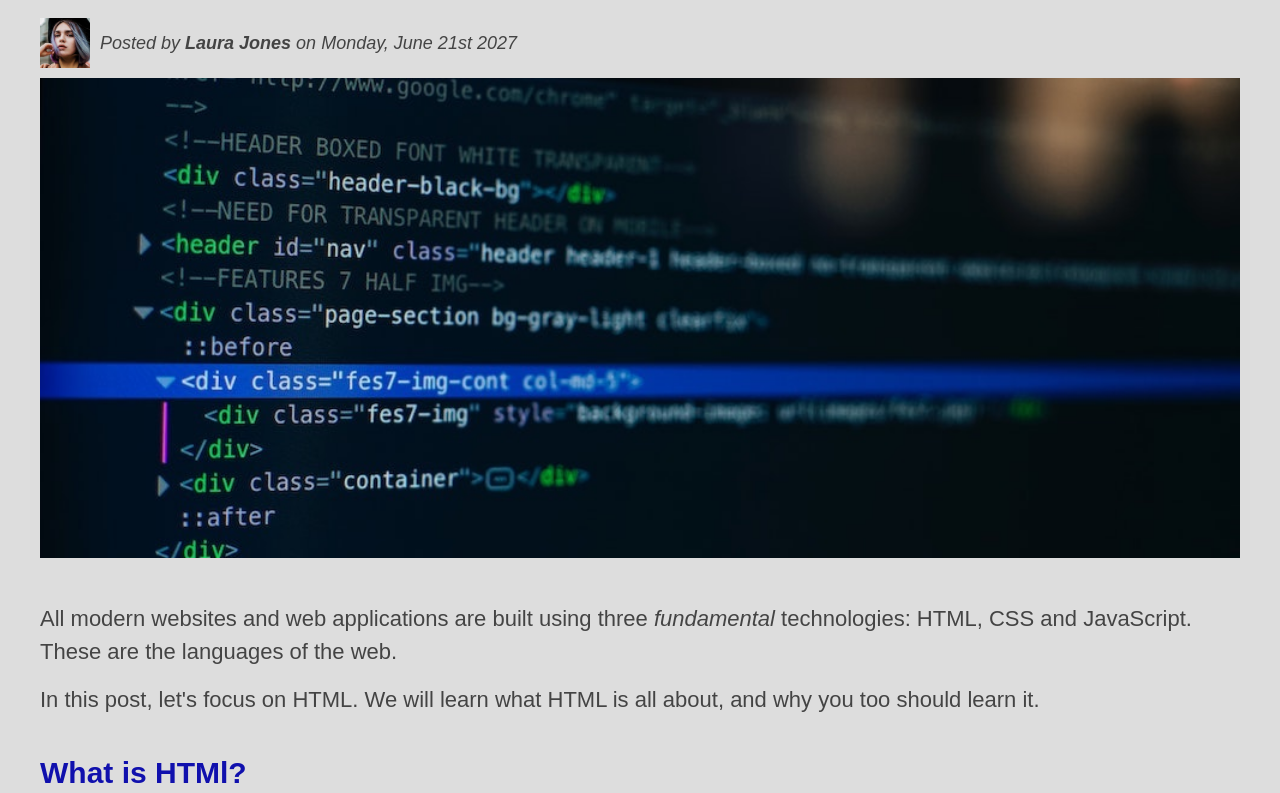
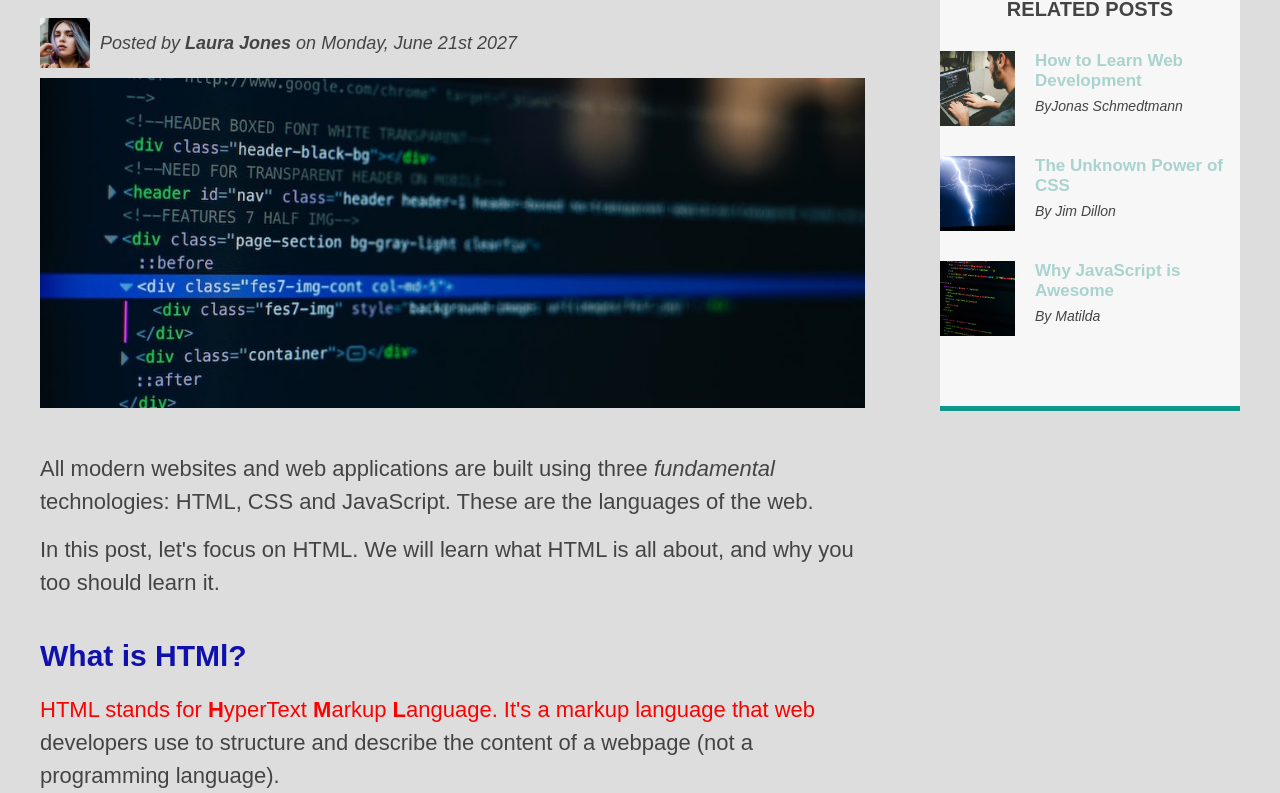
Before and after one commit to Josh-215/udemy, a plain HTML site: page 02-HTML-Fundamentals/index.html in a window 1280 px wide. Shown: the part 193-986 px from the top of the page. Drawn offline with Linux system fonts and the light colour scheme.

Commit message:
added a new flexbox using article & aside

```diff
--- a/02-HTML-Fundamentals/index.html
+++ b/02-HTML-Fundamentals/index.html
@@ -16,6 +16,7 @@
           <a href="css-grid.html">CSS Grid</a>
         </nav>
       </header>
+      <div class="row">
         <article>
           <header class="secend-header">
             <h2>The basic language of the web: HTML</h2>
@@ -42,8 +43,8 @@
           <p>
             All modern websites and web applications are built using three
             <em>fundamental</em>
-          technologies: HTML, CSS and JavaScript. These are the languages of the
-          web.
+            technologies: HTML, CSS and JavaScript. These are the languages of
+            the web.
           </p>
           <p>
             In this post, let's focus on HTML. We will learn what HTML is all
@@ -52,9 +53,9 @@
           <h3>What is HTMl?</h3>
           <p>
             HTML stands for <strong>H</strong>yperText <strong>M</strong>arkup
-          <strong>L</strong>anguage. It's a markup language that web developers
-          use to structure and describe the content of a webpage (not a
-          programming language).
+            <strong>L</strong>anguage. It's a markup language that web
+            developers use to structure and describe the content of a webpage
+            (not a programming language).
           </p>
           <p>
             HTML consists of elements that describe different types of content:
@@ -99,7 +100,9 @@
             <li class="related-post">
               <img src="img/related-1.jpg" width="75" height="75" />
               <div>
-              <a href="#" class="related-link">How to Learn Web Development</a>
+                <a href="#" class="related-link"
+                  >How to Learn Web Development</a
+                >
                 <p class="author-name">ByJonas Schmedtmann</p>
               </div>
             </li>
@@ -119,6 +122,7 @@
             </li>
           </ul>
         </aside>
+      </div>
       <footer>
         <p id="copyright">Copyright &copy; 2027 by The Code Magazine</p>
       </footer>
--- a/02-HTML-Fundamentals/style.css
+++ b/02-HTML-Fundamentals/style.css
@@ -40,7 +40,7 @@ aside {
   border-top: 5px solid#10978c;
   border-bottom: 5px solid #10978c;
   padding: 50px 0px;
-  /* width: 500px; */
+  /* width: 300px; */
 }
 
 h1,
@@ -246,3 +246,20 @@ footer {
   font-weight: normal;
   font-style: italic;
 }
+.row {
+  display: flex;
+  gap: 75px;
+  margin-bottom: 60px;
+  align-items: flex-start;
+}
+article {
+  flex: 1px;
+  margin-bottom: 0px;
+}
+aside {
+  /* defaults
+  flex-grow: 0;
+  flex-shrink: 1;
+  flex-basis: auto;*/
+  flex: 0 0 300px;
+}
```
Lines whose indentation alone changed are shown as unchanged.
